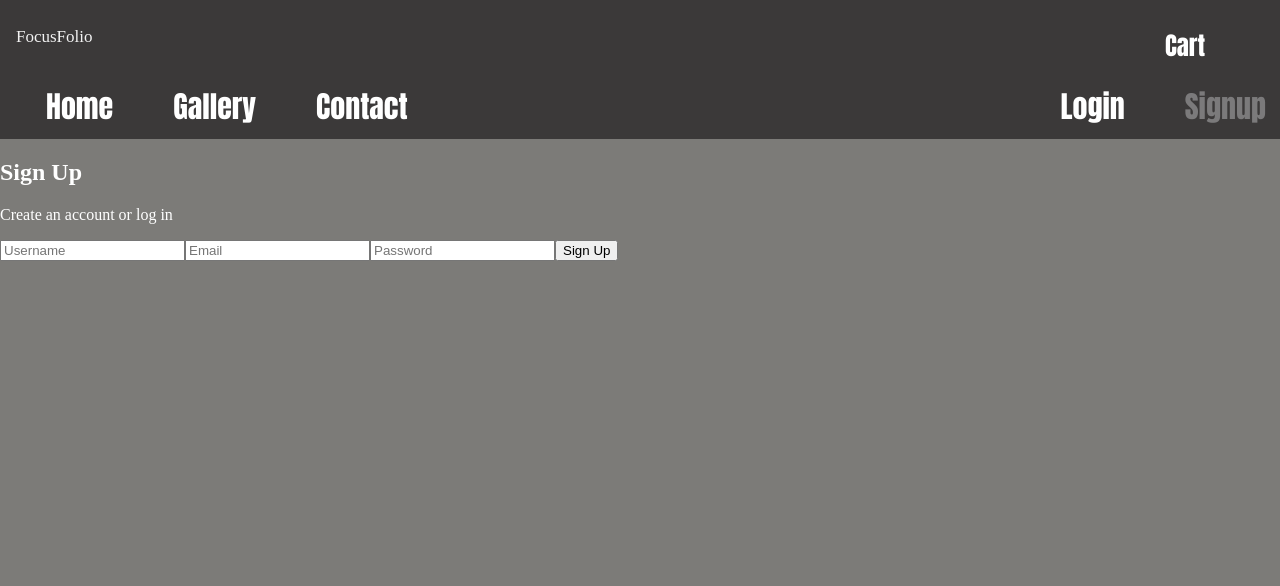
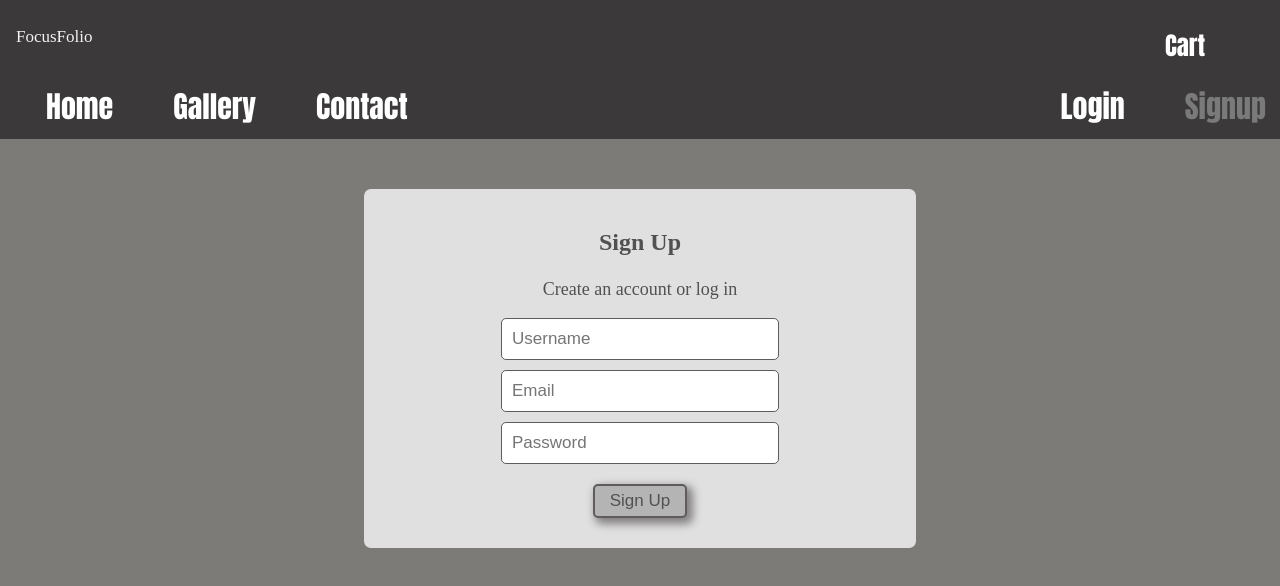
Before and after one commit to ltuckr/focusfolio, a React (Create React App) app in the folder client/: page /signup in a window 1280 px wide. Shown: the top 586 px of the page. Built offline with nearby package versions, Linux system fonts and the light colour scheme.

Commit message:
fixed file paths

```diff
--- a/client/src/components/ImageGallery/imageGallery.js
+++ b/client/src/components/ImageGallery/imageGallery.js
@@ -5,8 +5,8 @@ import B2Image from "../../images/B2.jpg";
 import B3Image from "../../images/B3.jpg";
 import B4Image from "../../images/B4.jpg";
 import K1Image from "../../images/K1.JPG";
-import K2Image from "../../images/k2.JPG";
-import K3Image from "../../images/k3.JPG";
+import K2Image from "../../images/K2.JPG"; //cap
+import K3Image from "../../images/K3.JPG"; //cap
 import NB1Image from "../../images/NB1.JPG";
 import NB2Image from "../../images/NB2.JPG";
 import NB3Image from "../../images/NB3.JPG";
--- a/client/src/pages/Login/login.js
+++ b/client/src/pages/Login/login.js
@@ -1,5 +1,6 @@
 import React, { useState } from 'react';
-import styles from "./login.module.css";
+// import styles from "./login.module.css";
+import styles from "../Login/login.module.css";
 
 export default function Login() {
   const [username, setUsername] = useState('');
--- a/client/src/pages/Login/login.module.css
+++ b/client/src/pages/Login/login.module.css
@@ -0,0 +1,54 @@
+.loginContainer {
+    display: flex;
+       flex-direction: column;
+       align-items: center;
+       margin: 0 auto;
+       margin-top: 50px;
+       max-width: 40%;
+       background-color: rgb(224, 224, 224);
+       border-radius: 7px;
+        justify-content: space-between;
+        overflow: hidden;
+        padding: 20px;
+     }
+
+     .loginText{
+       font-size: 24px;
+       margin-bottom: 5px;
+       color: rgb(82, 81, 82);
+     }
+
+     .loginPar{
+       color: rgb(82, 81, 82);
+       font-size: 18px;
+     }
+
+     .loginInput {
+       width: 50%;
+       padding: 10px;
+       margin-bottom: 10px;
+       border: 1px solid rgb(95, 91, 94);
+       border-radius: 5px;
+       font-size: 17px;
+     }
+
+     .loginBtn{
+       padding: 5px 15px;
+       font-size: 17px;
+       border: 2px solid rgb(95, 91, 94);
+       border-radius: 5px;
+       box-shadow: 4px 4px 8px 2px rgb(130, 127, 129);
+      background-color: rgb(180, 180, 180);
+      color: rgb(82, 81, 82);
+      margin: 10px;
+   }
+
+   .loginBtn:hover{
+       background-color: rgb(132, 129, 131);
+       color: white;
+   }
+   .loginError {
+       color: rgb(255, 0, 0);
+       font-size: 20px;
+       margin-bottom:5px;
+   }
--- a/client/src/pages/SignUp/signup.js
+++ b/client/src/pages/SignUp/signup.js
@@ -1,5 +1,6 @@
 import React, { useState } from "react";
-import styles from "./signup.module.css";
+// import styles from "./signup.module.css";
+import styles from "../SignUp/signup.module.css"
 
 export default function Signup() {
   const [username, setUsername] = useState("");
--- a/client/src/pages/SignUp/signup.module.css
+++ b/client/src/pages/SignUp/signup.module.css
@@ -0,0 +1,54 @@
+.signupContainer {
+    display: flex;
+       flex-direction: column;
+       align-items: center;
+       margin: 0 auto;
+       margin-top: 50px;
+       max-width: 40%;
+       background-color: rgb(224, 224, 224);
+       border-radius: 7px;
+        justify-content: space-between;
+        overflow: hidden;
+        padding: 20px;
+     }
+
+     .signupText{
+       font-size: 24px;
+       margin-bottom: 5px;
+       color: rgb(82, 81, 82);
+     }
+
+     .signupPar{
+       color: rgb(82, 81, 82);
+       font-size: 18px;
+     }
+
+     .signupInput {
+       width: 50%;
+       padding: 10px;
+       margin-bottom: 10px;
+       border: 1px solid rgb(95, 91, 94);
+       border-radius: 5px;
+       font-size: 17px;
+     }
+
+     .signupBtn{
+       padding: 5px 15px;
+       font-size: 17px;
+       border: 2px solid rgb(95, 91, 94);
+       border-radius: 5px;
+       box-shadow: 4px 4px 8px 2px rgb(130, 127, 129);
+      background-color: rgb(180, 180, 180);
+      color: rgb(82, 81, 82);
+      margin: 10px;
+   }
+
+   .signupBtn:hover{
+       background-color: rgb(132, 129, 131);
+       color: white;
+   }
+   .signupError {
+       color: rgb(255, 0, 0);
+       font-size: 20px;
+       margin-bottom:5px;
+   }
```
